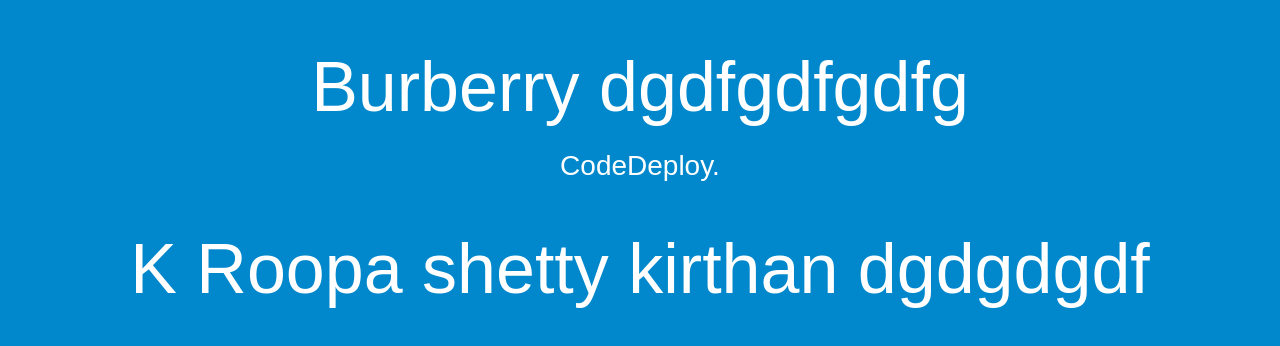
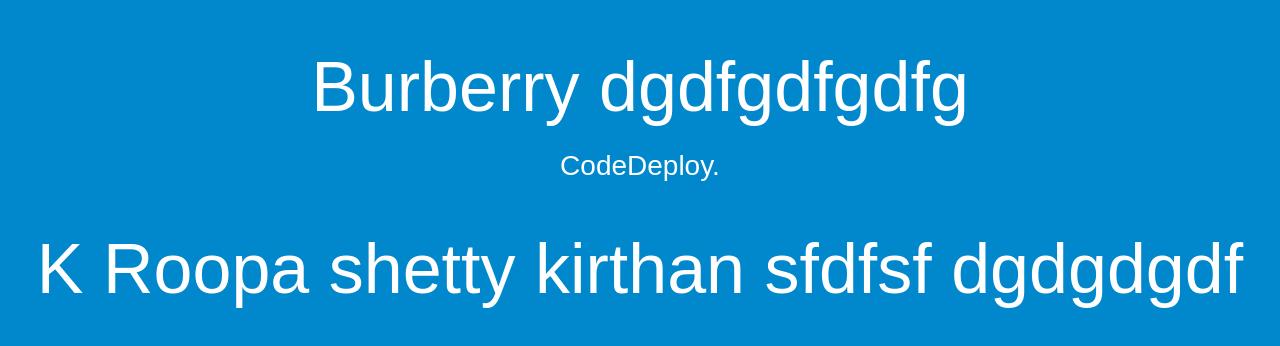
Before and after one commit to bksshetty/awscodedeploy, a website: page index.html in a window 1280 px wide. Drawn offline with Linux system fonts and the light colour scheme.

Commit message:
Update index.html

```diff
--- a/index.html
+++ b/index.html
@@ -28,7 +28,7 @@
   <div align="center">
     <h1>Burberry dgdfgdfgdfg</h1>
     <h2>CodeDeploy.</h2>
-    <h1>K Roopa shetty kirthan dgdgdgdf</h1>
+    <h1>K Roopa shetty kirthan sfdfsf dgdgdgdf</h1>
   </div>
 </body>
 </html>
```
